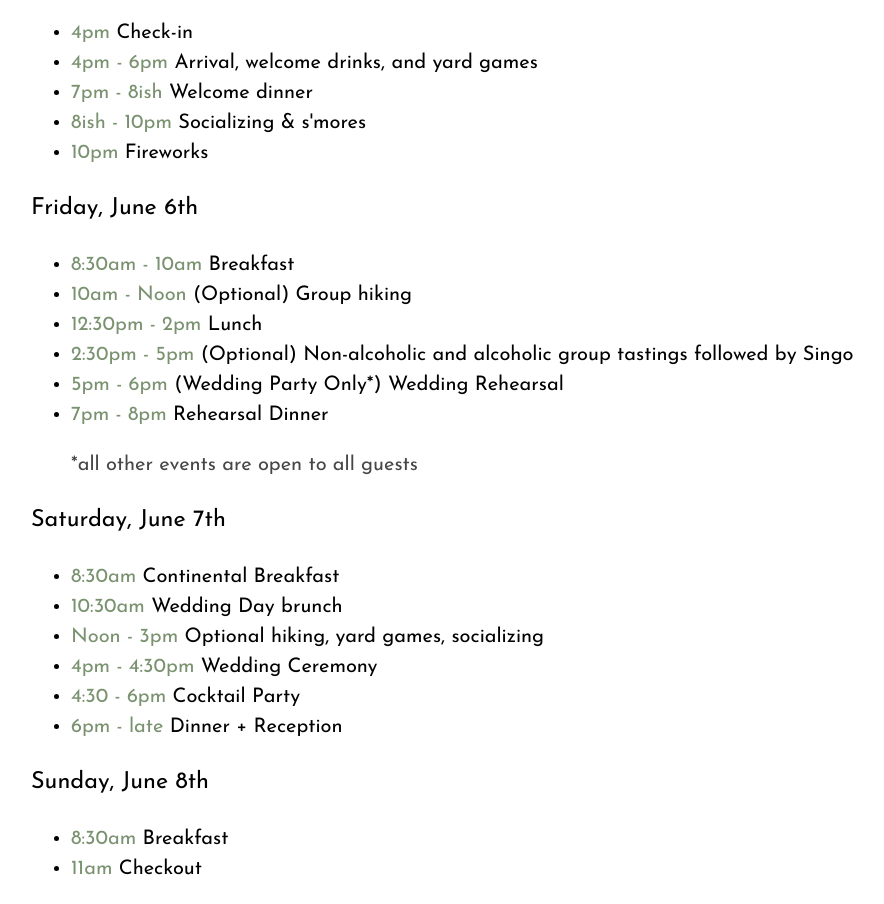
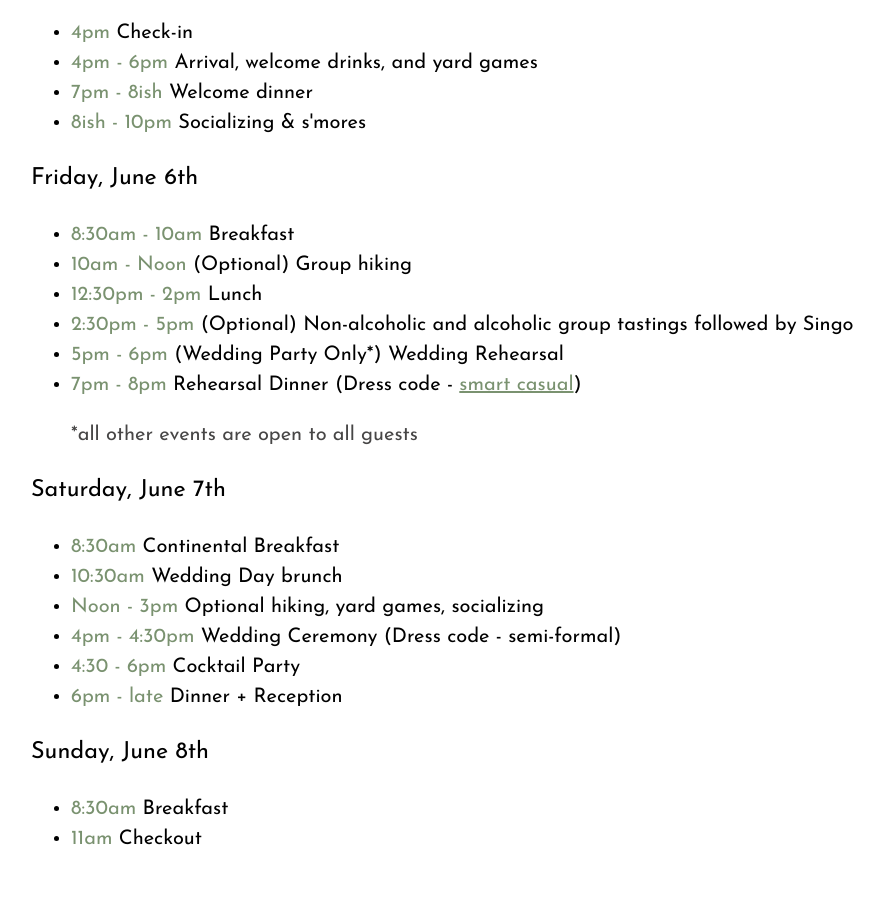
Before and after one commit to syneva-runyan/kyle-and-syneva, a React (Vite) app: page / in a window 1280 px wide. Shown: the part 1300-2204 px from the top of the page, without its empty margins (14-898 px from the left). After the commit the page ends 2174 px from the top, so only its background shows below. Built offline with nearby package versions, Linux system fonts and the light colour scheme.

Commit message:
update faqs and remove fireworks

```diff
--- a/src/Components/WeekendItinerary.tsx
+++ b/src/Components/WeekendItinerary.tsx
@@ -9,7 +9,6 @@ function WeekendItinerary() {
                 <li><strong>4pm - 6pm</strong> Arrival, welcome drinks, and yard games</li>
                 <li><strong>7pm - 8ish</strong> Welcome dinner</li>
                 <li><strong>8ish - 10pm</strong> Socializing & s'mores</li>
-                <li><strong>10pm</strong> Fireworks</li>
            </ul>
             <h3 >Friday, June 6th</h3>
             <ul>
@@ -18,7 +17,7 @@ function WeekendItinerary() {
                 <li><strong>12:30pm - 2pm</strong> Lunch</li>
                 <li><strong>2:30pm - 5pm</strong> (Optional) Non-alcoholic and alcoholic group tastings followed by Singo</li>
                 <li><strong>5pm - 6pm</strong> (Wedding Party Only*) Wedding Rehearsal</li>
-                <li><strong>7pm - 8pm</strong>  Rehearsal Dinner</li>
+                <li><strong>7pm - 8pm</strong>  Rehearsal Dinner (Dress code - <a href="https://www.theknot.com/content/what-to-wear-casual" target="_blank" rel="noopener noreferrer" >smart casual</a>)</li>
                 <p><em>*all other events are open to all guests</em></p>
             </ul>
             <h3 >Saturday, June 7th</h3>
@@ -26,7 +25,7 @@ function WeekendItinerary() {
                 <li><strong>8:30am</strong> Continental Breakfast</li>
                 <li><strong>10:30am</strong> Wedding Day brunch</li>
                 <li><strong>Noon - 3pm</strong> Optional hiking, yard games, socializing</li>
-                <li><strong>4pm - 4:30pm</strong> Wedding Ceremony</li>
+                <li><strong>4pm - 4:30pm</strong> Wedding Ceremony (Dress code - semi-formal)</li>
                 <li><strong>4:30 - 6pm</strong> Cocktail Party</li>
                 <li><strong>6pm - late</strong> Dinner + Reception</li>
             </ul>
--- a/src/blocks/FAQ.tsx
+++ b/src/blocks/FAQ.tsx
@@ -16,25 +16,12 @@ export const qAnda= [{
 category: "lodging",
 questions: [{
     exludeFromRsvp: "true",
-    question: "Where to stay?",
-    answer: "Luxury accommodations and meals will be available at Hawkedene Estate for the weekend of the wedding."
-},
-{
-    question: "How much do on-site accomodations cost?",
-    answer: "A room on-site costs $250/party for the weekend or $125/party if you're staying only Saturday. This is inclusive of the room + meals and snacks while on-site. We have subsidized the room costs to encourage attandance."
+    question: "How do I find my room?",
+    answer: "At check-in, come to the main house. We'll have room information and maps available. Alternatively, we plan on making this information available on the website before the wedding. Check back here for updates."
 },
 {
     question: "What do the accomodations looks like?",
     answer: "You can read more about and see pictures of the accomodations on <a href=\"https://www.hawkesdene.com/accommodations/\" target=\"__blank\" rel=\"noopener noreferrer\">Hawesdene's website</a>. Specific rooms or cabins aren't guaranteed but can be requested."
-},
-{
-    exludeFromRsvp: "true",
-    question: "How do I reserve a room?",
-    answer: "You will be asked about on-site accomodations and prompted to pay when RSVP'ing - <a href=\"/rsvp\">RSVP early</a> to reserve a room."
-},
-{
-    question: "Do I have to stay on-site?",
-    answer: "No, but accomdations in the area are limited.  We strongly recommend staying on-site."
 }],
 }, {
     category: "general",
@@ -52,11 +39,11 @@ questions: [{
     question: "What is the dress code for the wedding?",
     answer: "Semi-formal attire",
 }, {
-    question: "Will there be llamas?",
+    question: "Will there be alpacas?",
     answer: "Yes. Be excited.",
 },
 {
-    question: "Can I pet the llamas?",
+    question: "Can I pet the alpacas?",
     answer: "We're working on it.",
 }],
 }]
```
